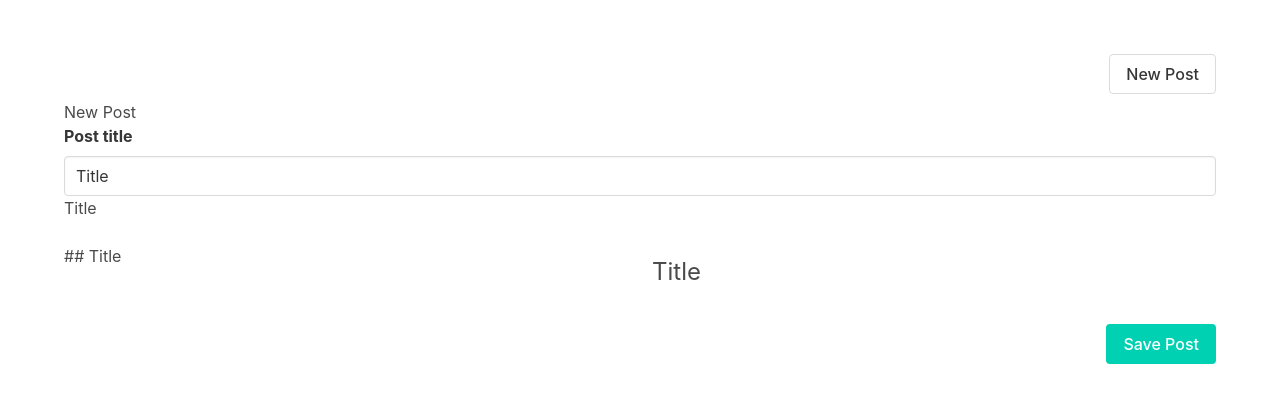
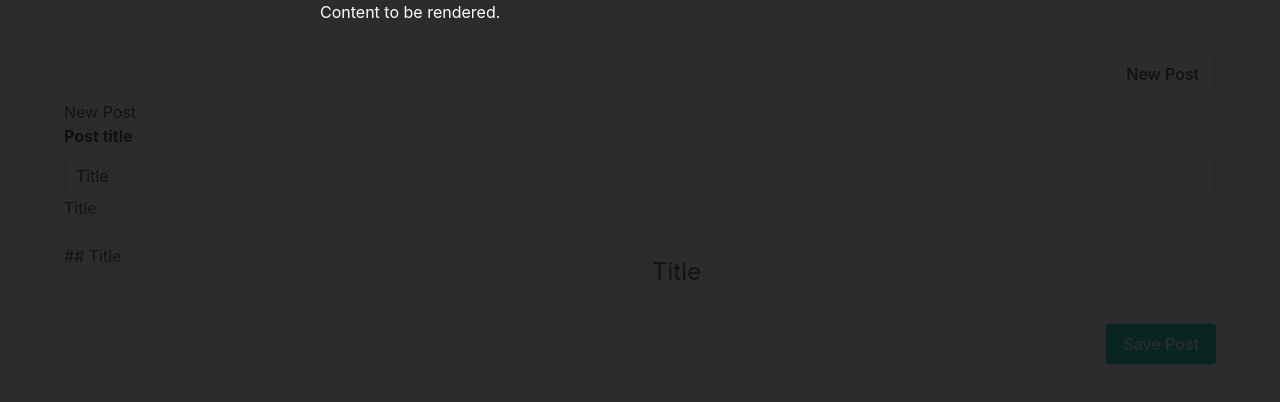
Before and after one commit to loiaconof/vueCourse, a Vue app: page /post/new in a window 1280 px wide. Shown: the top 402 px of the page. Built offline with nearby package versions, Linux system fonts and the light colour scheme.

Commit message:
36. Teleport for Modals

```diff
--- a/src/App.vue
+++ b/src/App.vue
@@ -3,6 +3,16 @@
 </script>
 
 <template>
+  <div
+    class="modal"
+    style="display: block; color:white"
+  >
+    <div class="modal-background">
+      <div class="modal-content">
+        <div id="modal"></div>
+      </div>
+    </div>
+  </div>
   <div class="section">
     <div class="container">
       <Navbar/>
--- a/src/components/Navbar.vue
+++ b/src/components/Navbar.vue
@@ -6,4 +6,8 @@
             </div>
         </div>
     </div>
+
+    <Teleport to="#modal">
+        Content to be rendered.
+    </Teleport>
 </template>
```
